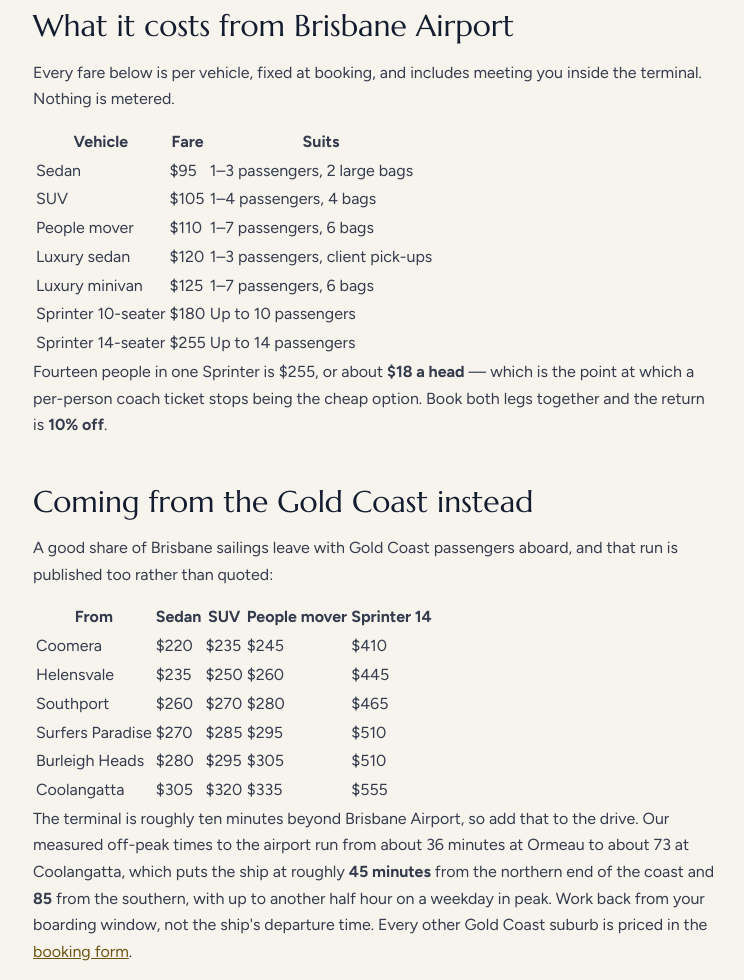
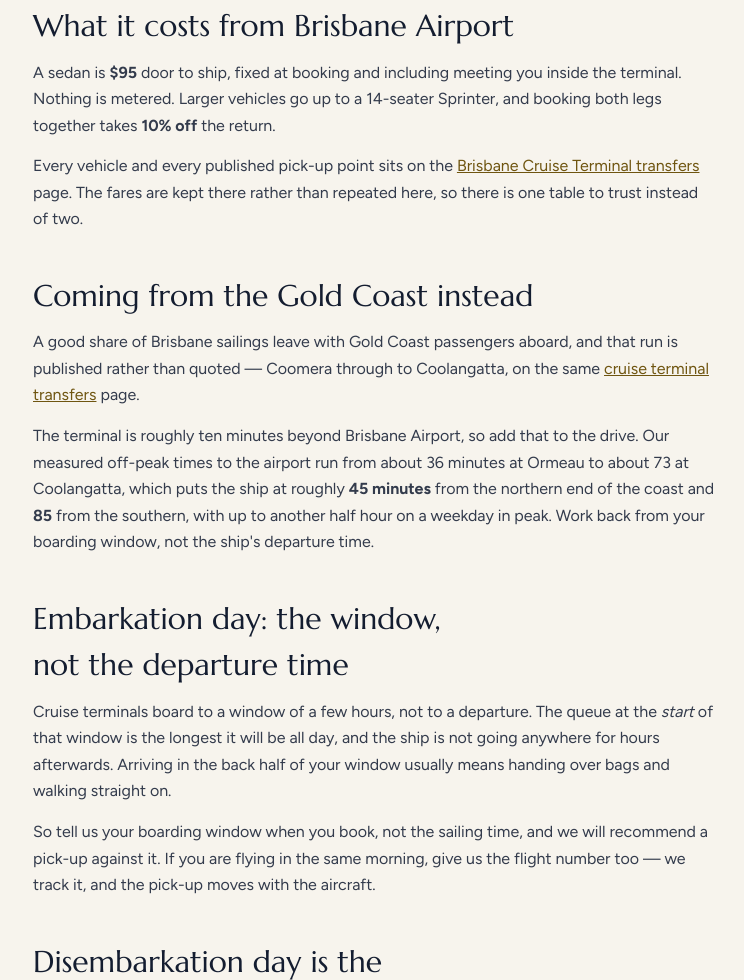
Before and after one commit to bookingsskytransfers-spec/sky-transfers-website, a plain HTML site: page blog/brisbane-airport-to-cruise-terminal.html in a window 1280 px wide. Shown: the part 1457-2437 px from the top of the page, without its empty margins (265-1009 px from the left). Drawn offline with Linux system fonts and the light colour scheme.

Commit message:
Cruise terminal: one page owns the commercial term
Search Console showed three of our own URLs competing for "brisbane cruise
terminal transfers" - 146 impressions, zero clicks, every one at position
75-85: the hand-written post (75 imp, pos 75), cruise-transfers.html (55 imp,
pos 83) and the fed article seamless-airport-transfers-for-cruise-passengers
(16 imp, pos 85). The two old WordPress cruise URLs were already redirected to
cruise-transfers.html, so they needed nothing.

- blog/brisbane-airport-to-cruise-terminal.html: removed both fare tables and
  the two fare-list FAQ answers. Neither answer was visible on the page, so
  dropping them also brings the FAQ schema closer to Google's requirement that
  marked-up questions appear on the page. The post keeps the whole
  informational side, where it is already position 1 for "how to get from
  brisbane airport to cruise terminal", and now hands fares to the money page
  instead of repeating them.
- data/article-block.json: hold back the duplicate fed article.
- _redirects: record the new Render rule. Render never applies a redirect where
  a file is found, so the block above has to ship before the rule can fire.

Co-Authored-By: Claude Opus 5 <noreply@anthropic.com>

```diff
--- a/blog/brisbane-airport-to-cruise-terminal.html
+++ b/blog/brisbane-airport-to-cruise-terminal.html
@@ -100,14 +100,6 @@
         },
         {
           "@type": "Question",
-          "name": "How much is a transfer from Brisbane Airport to the cruise terminal?",
-          "acceptedAnswer": {
-            "@type": "Answer",
-            "text": "$95 in a sedan, $105 in an SUV, $110 in a people mover and $255 in a 14-seat Sprinter. The fare is per vehicle, not per person, and it is fixed when you book rather than metered."
-          }
-        },
-        {
-          "@type": "Question",
           "name": "What time should I arrive at the Brisbane Cruise Terminal?",
           "acceptedAnswer": {
             "@type": "Answer",
@@ -128,14 +120,6 @@
           "acceptedAnswer": {
             "@type": "Answer",
             "text": "Cruise luggage is bulkier than flight luggage. Two people on a fourteen-night sailing routinely exceed a sedan's two-bag allowance, so an SUV at $105 or the $30 luggage trailer is usually the honest answer rather than an upsell."
-          }
-        },
-        {
-          "@type": "Question",
-          "name": "Do you run to the cruise terminal from the Gold Coast?",
-          "acceptedAnswer": {
-            "@type": "Answer",
-            "text": "Yes, on published fares: $220 from Coomera, $235 from Helensvale, $270 from Surfers Paradise and $305 from Coolangatta in a sedan. Every other Gold Coast suburb is priced in the booking form."
           }
         }
       ]
@@ -220,50 +204,28 @@
 
   <h2>What it costs from Brisbane Airport</h2>
   <p>
-    Every fare below is per vehicle, fixed at booking, and includes meeting you inside the
-    terminal. Nothing is metered.
+    A sedan is <strong>$95</strong> door to ship, fixed at booking and including meeting you
+    inside the terminal. Nothing is metered. Larger vehicles go up to a 14-seater Sprinter, and
+    booking both legs together takes <strong>10% off</strong> the return.
   </p>
-  <table>
-    <thead><tr><th>Vehicle</th><th>Fare</th><th>Suits</th></tr></thead>
-    <tbody>
-      <tr><td>Sedan</td><td>$95</td><td>1&ndash;3 passengers, 2 large bags</td></tr>
-      <tr><td>SUV</td><td>$105</td><td>1&ndash;4 passengers, 4 bags</td></tr>
-      <tr><td>People mover</td><td>$110</td><td>1&ndash;7 passengers, 6 bags</td></tr>
-      <tr><td>Luxury sedan</td><td>$120</td><td>1&ndash;3 passengers, client pick-ups</td></tr>
-      <tr><td>Luxury minivan</td><td>$125</td><td>1&ndash;7 passengers, 6 bags</td></tr>
-      <tr><td>Sprinter 10-seater</td><td>$180</td><td>Up to 10 passengers</td></tr>
-      <tr><td>Sprinter 14-seater</td><td>$255</td><td>Up to 14 passengers</td></tr>
-    </tbody>
-  </table>
   <p>
-    Fourteen people in one Sprinter is $255, or about <strong>$18 a head</strong> &mdash; which is
-    the point at which a per-person coach ticket stops being the cheap option. Book both legs
-    together and the return is <strong>10% off</strong>.
+    Every vehicle and every published pick-up point sits on the
+    <a href="/cruise-transfers.html">Brisbane Cruise Terminal transfers</a> page. The fares are
+    kept there rather than repeated here, so there is one table to trust instead of two.
   </p>
 
   <h2>Coming from the Gold Coast instead</h2>
   <p>
     A good share of Brisbane sailings leave with Gold Coast passengers aboard, and that run is
-    published too rather than quoted:
+    published rather than quoted &mdash; Coomera through to Coolangatta, on the same
+    <a href="/cruise-transfers.html">cruise terminal transfers</a> page.
   </p>
-  <table>
-    <thead><tr><th>From</th><th>Sedan</th><th>SUV</th><th>People mover</th><th>Sprinter 14</th></tr></thead>
-    <tbody>
-      <tr><td>Coomera</td><td>$220</td><td>$235</td><td>$245</td><td>$410</td></tr>
-      <tr><td>Helensvale</td><td>$235</td><td>$250</td><td>$260</td><td>$445</td></tr>
-      <tr><td>Southport</td><td>$260</td><td>$270</td><td>$280</td><td>$465</td></tr>
-      <tr><td>Surfers Paradise</td><td>$270</td><td>$285</td><td>$295</td><td>$510</td></tr>
-      <tr><td>Burleigh Heads</td><td>$280</td><td>$295</td><td>$305</td><td>$510</td></tr>
-      <tr><td>Coolangatta</td><td>$305</td><td>$320</td><td>$335</td><td>$555</td></tr>
-    </tbody>
-  </table>
   <p>
     The terminal is roughly ten minutes beyond Brisbane Airport, so add that to the drive. Our
     measured off-peak times to the airport run from about 36 minutes at Ormeau to about 73 at
     Coolangatta, which puts the ship at roughly <strong>45 minutes</strong> from the northern
     end of the coast and <strong>85</strong> from the southern, with up to another half hour on
     a weekday in peak. Work back from your boarding window, not the ship's departure time.
-    Every other Gold Coast suburb is priced in the <a href="/?pu=Brisbane%20Airport%20(BNE)&amp;do=Brisbane%20Cruise%20Terminal%20(Pinkenba)#book">booking form</a>.
   </p>
 
   <h2>Embarkation day: the window, not the departure time</h2>
--- a/data/article-block.json
+++ b/data/article-block.json
@@ -14,5 +14,9 @@
  {
   "slug": "how-to-prepare-for-a-guided-winery-tour",
   "why": "Repeats the clothing and packing advice; the transport part is covered by the three group-day articles that stay."
+ },
+ {
+  "slug": "seamless-airport-transfers-for-cruise-passengers",
+  "why": "Duplicate of /blog/brisbane-airport-to-cruise-terminal.html and /cruise-transfers.html. Held back 15 Nov 2026: it was a third URL competing for 'brisbane cruise terminal transfers' (16 impressions at position 85, no clicks) and added nothing the other two do not say better. Redirected to /cruise-transfers.html in Render - the rule only fires once this block removes the file."
  }
 ]
```
Also changed, not shown: 1 other file.
